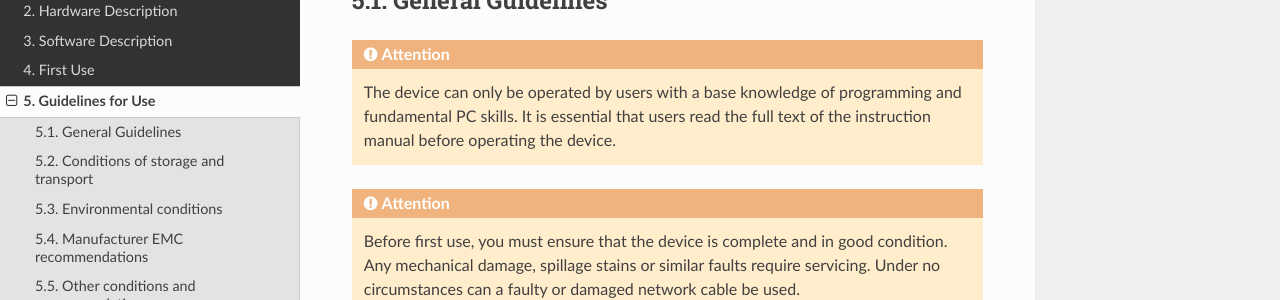
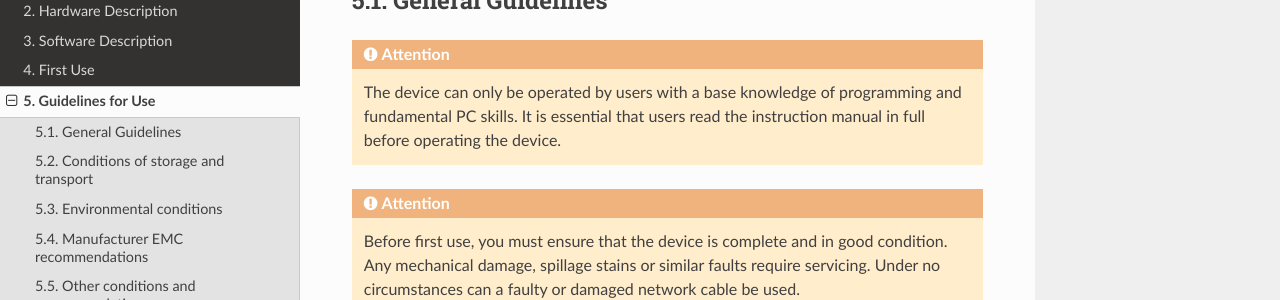
Before and after one commit to us4useu/us4r-lite-user-docs, a Sphinx documentation site: the page built from docs/content/5_guidelines-for-use.md, in a window 1280 px wide and 900 px high. Shown: the part 176-476 px from the top of the window. Built offline with Sphinx 7.4.7 and the Read the Docs theme 3.1.0, drawn with Linux system fonts in a browser that asks for light colours.

Commit message:
Update 5_guidelines-for-use.md

```diff
--- a/docs/content/5_guidelines-for-use.md
+++ b/docs/content/5_guidelines-for-use.md
@@ -5,7 +5,7 @@
 ## General Guidelines
 
 :::{Attention}
-The device can only be operated by users with a base knowledge of programming and fundamental PC skills. It is essential that users read the full text of the instruction manual before operating the device.
+The device can only be operated by users with a base knowledge of programming and fundamental PC skills. It is essential that users read the instruction manual in full before operating the device.
 :::
 
 :::{Attention}
```
